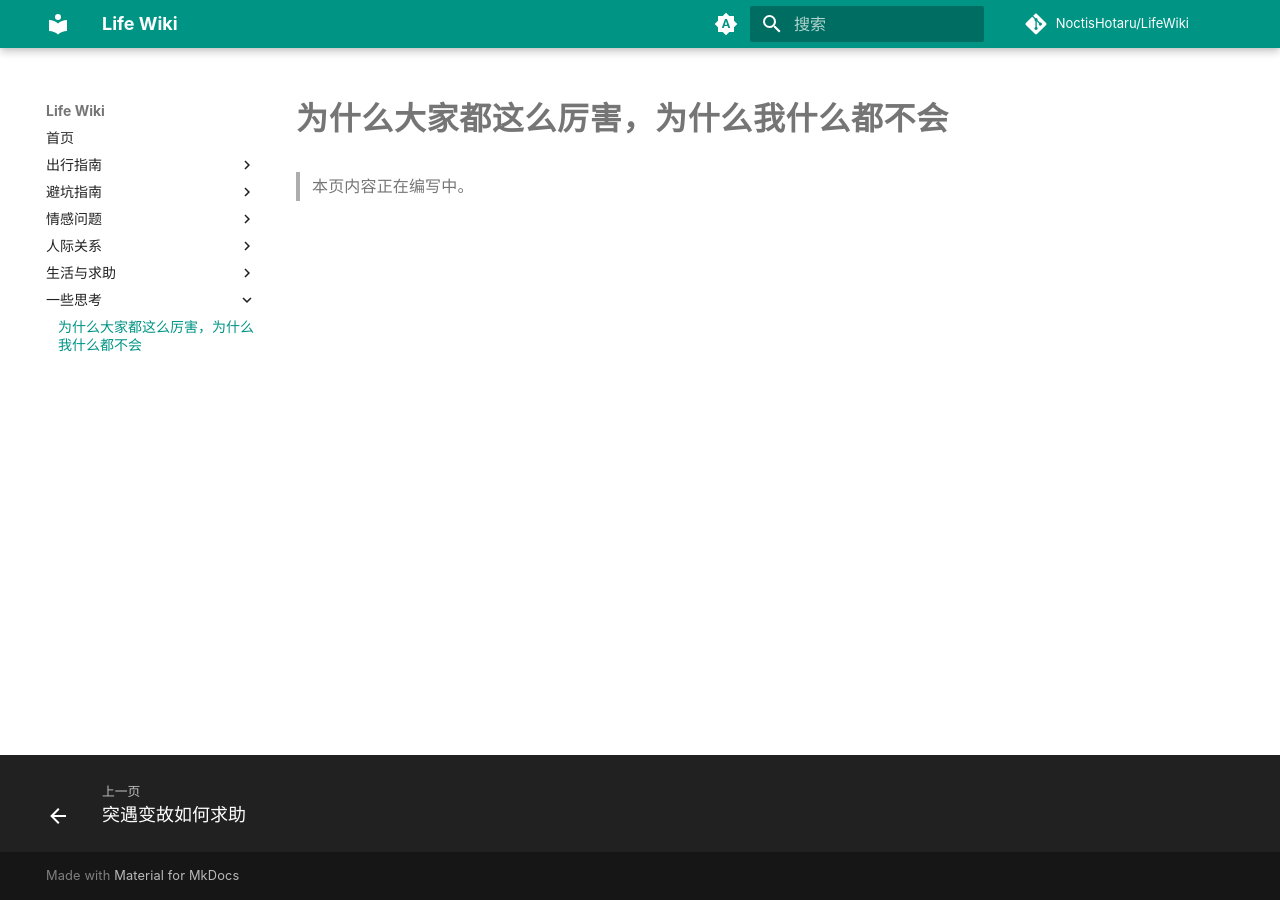
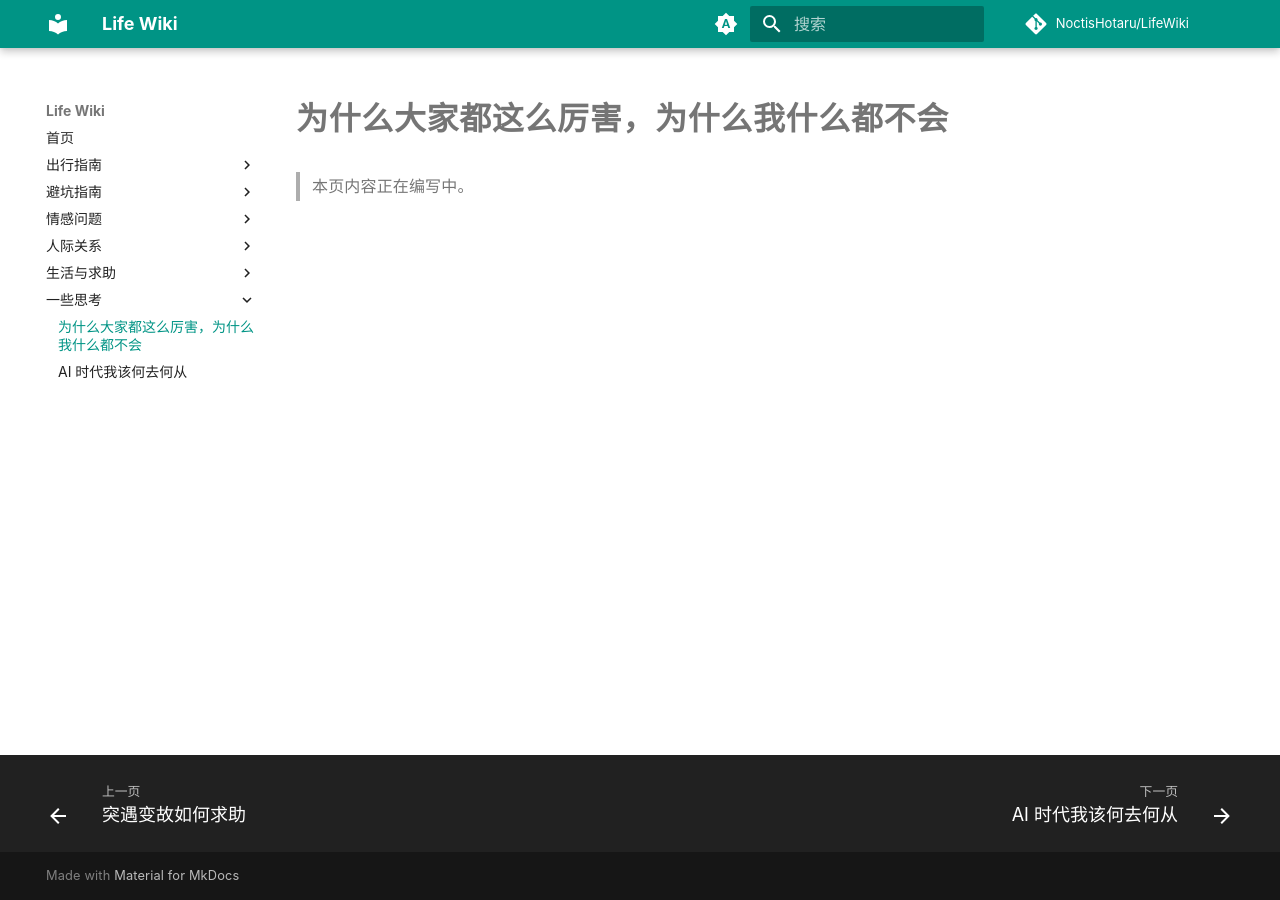
Before and after one commit to NoctisHotaru/LifeWiki, an MkDocs documentation site: the page built from docs/thoughts/feeling-left-behind.md, in a window 1280 px wide. Built offline with MkDocs 1.6.1 and Material for MkDocs 9.7.7, drawn with Linux system fonts in a browser that asks for light colours; comment, search, counter and statistics services are not loaded.

Commit message:
发布更新

```diff
--- /dev/null
+++ b/docs/thoughts/ai-era.md
@@ -0,0 +1,3 @@
+# AI 时代我该何去何从
+
+> 本页内容正在编写中。
--- a/mkdocs.yml
+++ b/mkdocs.yml
@@ -34,6 +34,7 @@ nav:
       - 突遇变故如何求助: emergency-help/index.md
   - 一些思考:
       - 为什么大家都这么厉害，为什么我什么都不会: thoughts/feeling-left-behind.md
+      - AI 时代我该何去何从: thoughts/ai-era.md
 
 theme:
   name: material
```
